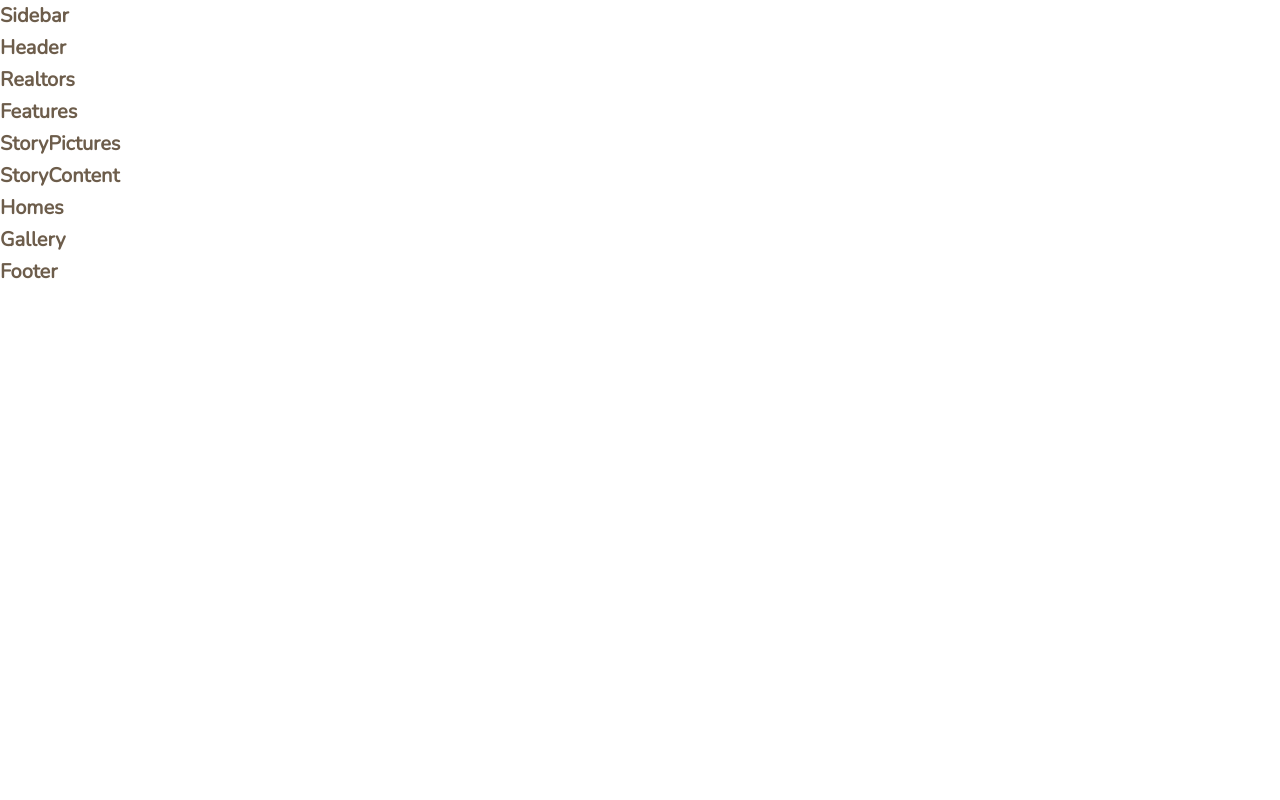
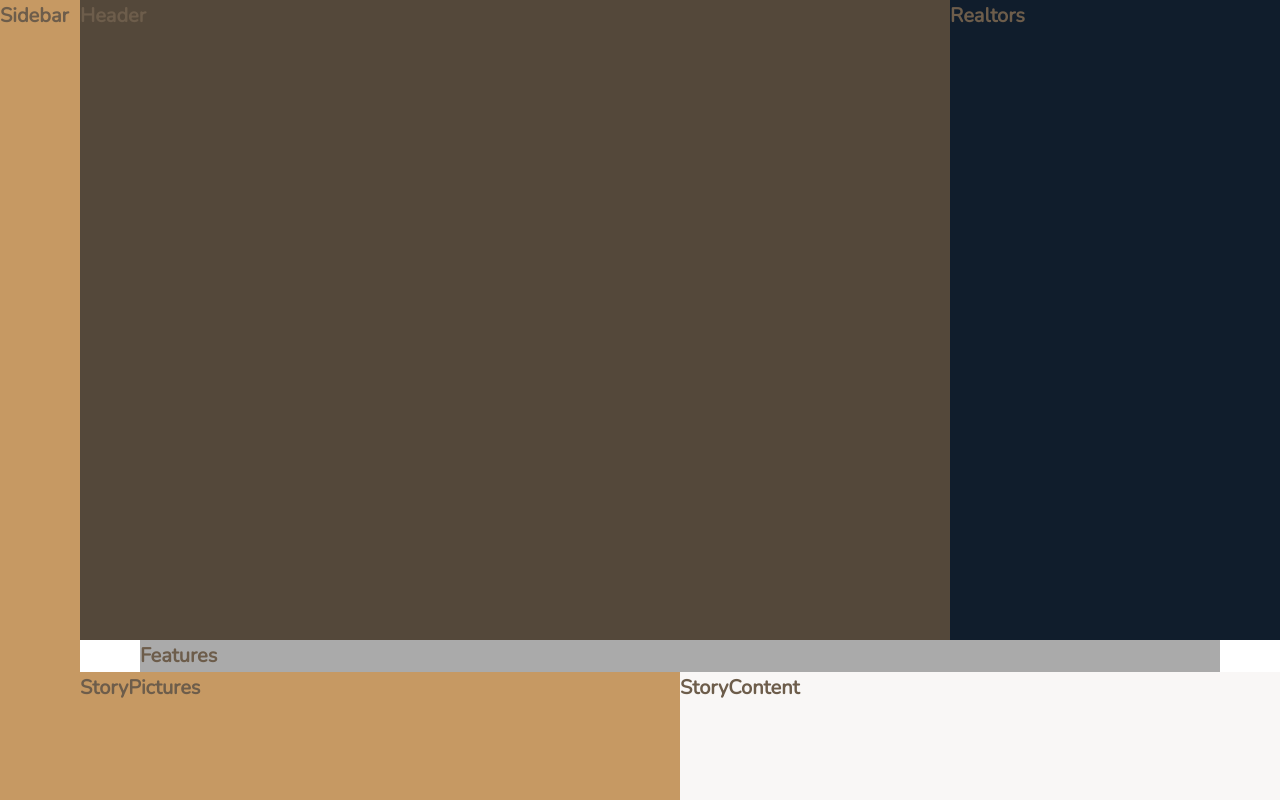
Before and after one commit to marem92/nexter, a React (Create React App) app: page / in a window 1280 px wide. Shown: the top 800 px of the page. Built offline with nearby package versions, Linux system fonts and the light colour scheme.

Commit message:
overall layout

```diff
--- a/src/App.scss
+++ b/src/App.scss
@@ -1,4 +1,10 @@
 @import './scss-variables.scss';
 
 .App {
+  display: grid;
+  grid-template-rows: 80vh min-content 40vw repeat(3, min-content);
+  grid-template-columns:
+    [sidebar-start] 8rem [sidebar-end full-start] minmax(6rem, 1fr)
+    [center-start] repeat(8, [col-start] minmax(min-content, 14rem) [col-end])
+    [center-end] minmax(6rem, 1fr) [full-end];
 }
--- a/src/components/Features/Features.scss
+++ b/src/components/Features/Features.scss
@@ -0,0 +1,6 @@
+@import '../../scss-variables.scss';
+
+.Features {
+  background-color: $color-grey-light-2;
+  grid-column: center-start / center-end;
+}
--- a/src/components/Footer/Footer.scss
+++ b/src/components/Footer/Footer.scss
@@ -0,0 +1,6 @@
+@import '../../scss-variables.scss';
+
+.Footer {
+  background-color: $color-secondary;
+  grid-column: full-start / full-end;
+}
--- a/src/components/Gallery/Gallery.scss
+++ b/src/components/Gallery/Gallery.scss
@@ -0,0 +1,6 @@
+@import '../../scss-variables.scss';
+
+.Gallery {
+  background-color: $color-grey-dark-1;
+  grid-column: full-start / full-end;
+}
--- a/src/components/Header/Header.scss
+++ b/src/components/Header/Header.scss
@@ -0,0 +1,6 @@
+@import '../../scss-variables.scss';
+
+.Header {
+  background-color: $color-grey-dark-1;
+  grid-column: full-start / col-end 6;
+}
--- a/src/components/Homes/Homes.scss
+++ b/src/components/Homes/Homes.scss
@@ -0,0 +1,6 @@
+@import '../../scss-variables.scss';
+
+.Homes {
+  background-color: $color-secondary;
+  grid-column: center-start / center-end;
+}
--- a/src/components/Realtors/Realtors.scss
+++ b/src/components/Realtors/Realtors.scss
@@ -0,0 +1,6 @@
+@import '../../scss-variables.scss';
+
+.Realtors {
+  background-color: $color-secondary;
+  grid-column: col-start 7 / full-end;
+}
--- a/src/components/Sidebar/Sidebar.scss
+++ b/src/components/Sidebar/Sidebar.scss
@@ -0,0 +1,7 @@
+@import '../../scss-variables.scss';
+
+.Sidebar {
+  background-color: $color-primary;
+  grid-column: sidebar-start / sidebar-end;
+  grid-row: 1 / -1;
+}
--- a/src/components/StoryContent/StoryContent.scss
+++ b/src/components/StoryContent/StoryContent.scss
@@ -0,0 +1,6 @@
+@import '../../scss-variables.scss';
+
+.StoryContent {
+  background-color: $color-grey-light-1;
+  grid-column: col-start 5 / full-end;
+}
--- a/src/components/StoryPictures/StoryPictures.scss
+++ b/src/components/StoryPictures/StoryPictures.scss
@@ -0,0 +1,6 @@
+@import '../../scss-variables.scss';
+
+.StoryPictures {
+  background-color: $color-primary;
+  grid-column: full-start / col-end 4;
+}
```
